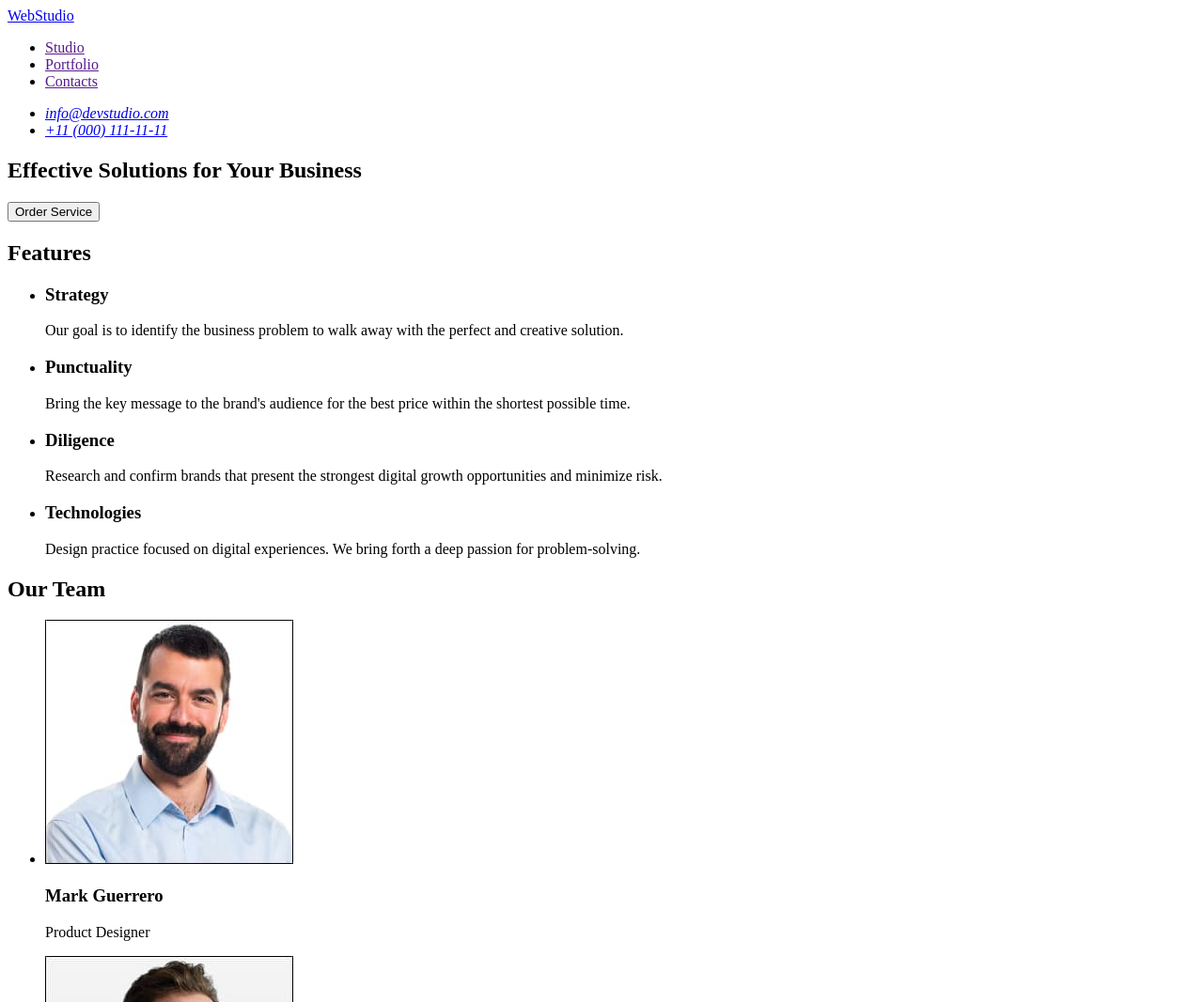
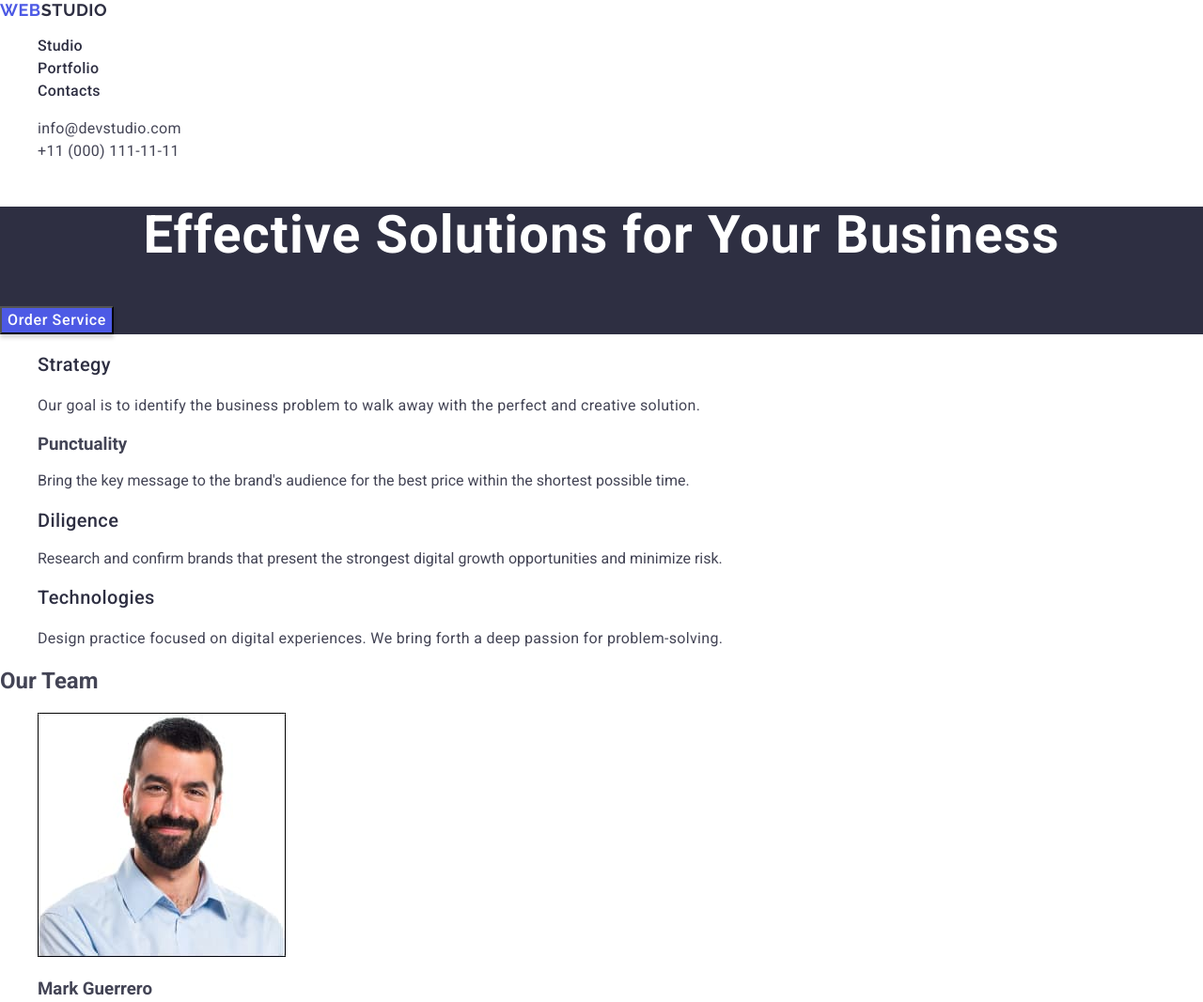
Before and after one commit to Yurii-Kit/goit-markup-hw-02, a plain HTML site: page index.html in a window 1280 px wide. Shown: the top 1067 px of the page at 94% size. Drawn offline with nearby package versions, Linux system fonts and the light colour scheme.

Commit message:
add portfolio section

```diff
--- /dev/null
+++ b/css/styles.css
@@ -0,0 +1,108 @@
+/*font-family: "Roboto", sans-serif;
+font-family: "Raleway", sans-serif; */
+body {
+  font-family: "Roboto", sans-serif;
+  color: #434455;
+  background-color: #fff;
+}
+ul,
+ol {
+  list-style-type: none;
+}
+a {
+  text-decoration: none;
+}
+.logo {
+  font-family: "Raleway", sans-serif;
+  font-weight: 700;
+  font-size: 18px;
+  line-height: 1.17;
+  letter-spacing: 0.03em;
+  text-transform: uppercase;
+  color: #4d5ae5;
+}
+.header-logo .logo-part {
+  color: #2e2f42;
+}
+.nav-link {
+  font-weight: 500;
+  font-size: 16px;
+  line-height: 1.5;
+  letter-spacing: 0.02em;
+  color: #2e2f42;
+}
+.nav-link:hover,
+.nav-link:focus {
+  color: #404bbf;
+}
+.contacts {
+  font-style: normal;
+}
+.contacts-link {
+  font-size: 16px;
+  line-height: 1.5;
+  letter-spacing: 0.02em;
+  color: #434455;
+}
+.contacts-link:hover,
+.contacts-link:focus {
+  color: #404bbf;
+}
+
+.footer-page {
+  background-color: #2e2f42;
+}
+.footer-logo .logo-part {
+  color: #f4f4fd;
+}
+.footer-page {
+  font-size: 16px;
+  line-height: 1.5;
+  letter-spacing: 0.02em;
+  color: #f4f4fd;
+}
+.footer-text {
+  line-height: 1.5;
+  letter-spacing: 0.02em;
+  color: #f4f4fd;
+}
+.section-hero {
+  background-color: #2e2f42;
+  color: #fff;
+}
+.hero-title {
+  font-weight: 700;
+  font-size: 56px;
+  line-height: 1.07143;
+  letter-spacing: 0.02em;
+  text-align: center;
+}
+.section-hero .hero-button {
+  box-shadow: 0 4px 4px 0 rgba(0, 0, 0, 0.15);
+  background: #4d5ae5;
+  font-weight: 500;
+  font-size: 16px;
+  line-height: 1.5;
+  letter-spacing: 0.04em;
+  color: #fff;
+}
+.section-hero .hero-button:hover,
+.section-hero .hero-button:focus {
+  box-shadow: 0 4px 4px 0 rgba(0, 0, 0, 0.15);
+  background: #404bbf;
+}
+
+.features-subtitle {
+  font-weight: 500;
+  font-size: 20px;
+  line-height: 1.2;
+  letter-spacing: 0.02em;
+  color: #2e2f42;
+}
+.features-text {
+  font-weight: 400;
+  font-size: 16px;
+  line-height: 1.5;
+  letter-spacing: 0.02em;
+  color: #434455;
+}
--- a/index.html
+++ b/index.html
@@ -4,59 +4,90 @@
     <meta charset="UTF-8" />
     <meta name="viewport" content="width=device-width, initial-scale=1.0" />
     <title>Web Studio</title>
+
+    <link
+      rel="stylesheet"
+      href="https://cdnjs.cloudflare.com/ajax/libs/modern-normalize/3.0.1/modern-normalize.min.css"
+      integrity="sha512-q6WgHqiHlKyOqslT/lgBgodhd03Wp4BEqKeW6nNtlOY4quzyG3VoQKFrieaCeSnuVseNKRGpGeDU3qPmabCANg=="
+      crossorigin="anonymous"
+      referrerpolicy="no-referrer"
+    />
+
+    <link rel="preconnect" href="https://fonts.googleapis.com" />
+    <link rel="preconnect" href="https://fonts.gstatic.com" crossorigin />
+    <link
+      href="https://fonts.googleapis.com/css2?family=Raleway:wght@700&family=Roboto:wght@400;500;700&display=swap"
+      rel="stylesheet"
+    />
+
+    <link rel="stylesheet" href="./css/styles.css" />
   </head>
   <body>
     <!-- header-->
-    <header>
-      <nav>
-        <a href="./index.html">WebStudio</a>
-        <ul>
-          <li><a href="">Studio</a></li>
-          <li><a href="">Portfolio</a></li>
-          <li><a href="">Contacts</a></li>
+    <header class="page-header">
+      <nav class="header-nav">
+        <a class="logo header-logo" href="./index.html"
+          >Web<span class="logo-part">Studio</span></a
+        >
+        <ul class="nav-list">
+          <li class="nav-item">
+            <a class="nav-link" href="./index.html">Studio</a>
+          </li>
+          <li class="nav-item"><a class="nav-link" href="">Portfolio</a></li>
+          <li class="nav-item"><a class="nav-link" href="">Contacts</a></li>
         </ul>
       </nav>
-      <address>
-        <ul>
-          <li><a href="mailto:info@devstudio.com">info@devstudio.com</a></li>
-          <li><a href="tel:+110001111111">+11 (000) 111-11-11</a></li>
+      <address class="contacts">
+        <ul class="contacts-list">
+          <li contact-item>
+            <a class="contacts-link" href="mailto:info@devstudio.com"
+              >info@devstudio.com</a
+            >
+          </li>
+          <li contact-item>
+            <a class="contacts-link" href="tel:+110001111111"
+              >+11 (000) 111-11-11</a
+            >
+          </li>
         </ul>
       </address>
     </header>
     <!--main-->
     <main>
-      <section>
-        <h1>Effective Solutions for Your Business</h1>
-        <button type="button">Order Service</button>
+      <!--section hero-->
+      <section class="section-hero">
+        <h1 class="hero-title">Effective Solutions for Your Business</h1>
+        <button class="hero-button" type="button">Order Service</button>
       </section>
 
-      <section>
-        <h2>Features</h2>
-        <ul>
-          <li>
-            <h3>Strategy</h3>
-            <p>
+      <!--section 1-->
+      <section class="features">
+        <h2 hidden class="features-title">Features</h2>
+        <ul class="features-list">
+          <li class="features-item">
+            <h3 class="features-subtitle">Strategy</h3>
+            <p class="features-text">
               Our goal is to identify the business problem to walk away with the
               perfect and creative solution.
             </p>
           </li>
-          <li>
-            <h3>Punctuality</h3>
-            <p>
+          <li class="features-item">
+            <h3 class="">Punctuality</h3>
+            <p class="">
               Bring the key message to the brand's audience for the best price
               within the shortest possible time.
             </p>
           </li>
-          <li>
-            <h3>Diligence</h3>
+          <li class="features-item">
+            <h3 class="features-subtitle">Diligence</h3>
             <p>
               Research and confirm brands that present the strongest digital
               growth opportunities and minimize risk.
             </p>
           </li>
-          <li>
-            <h3>Technologies</h3>
-            <p>
+          <li class="features-item">
+            <h3 class="features-subtitle">Technologies</h3>
+            <p class="features-text">
               Design practice focused on digital experiences. We bring forth a
               deep passion for problem-solving.
             </p>
@@ -64,13 +95,19 @@
         </ul>
       </section>
 
-      <section>
-        <h2>Our Team</h2>
-        <ul>
-          <li>
-            <img src="./images/Team1.jpg" alt="Team Card 1" width="264" />
-            <h3>Mark Guerrero</h3>
-            <p>Product Designer</p>
+      <!--section 2-->
+      <section class="team-section">
+        <h2 class="team-title">Our Team</h2>
+        <ul class="team-list">
+          <li class="team-item">
+            <img
+              class="team-img"
+              src="./images/Team1.jpg"
+              alt="Team Card 1"
+              width="264"
+            />
+            <h3 class="team-subtitle">Mark Guerrero</h3>
+            <p class="team text">Product Designer</p>
           </li>
           <li>
             <img src="./images/Team2.jpg" alt="Team Cadd 2" width="264" />
@@ -89,11 +126,58 @@
           </li>
         </ul>
       </section>
+      <!--section 3-->
+      <section class="portfolio">
+        <h2 class="portfolio-title">Our Portfolio</h2>
+        <ul class="portfolio-list">
+          <li class="portfolio-list-item">
+            <ul class="portfolio-sublist">
+              <li class="portfolio-card">
+                <img src="./images/fotos/Card1.jpg" alt="Banking app" />
+                <p>Banking App</p>
+                <p>App</p>
+              </li>
+              <li class="portfolio-card">
+                <img src="./images/fotos/Card2.jpg" alt="Cashless Payment" />
+                <p>Cashless Payment</p>
+                <p>Marketing</p>
+              </li>
+              <li class="Portfolio-card">
+                <img src="./images/fotos/Card3.jpg" alt="Meditation App" />
+                <p>Meditation App</p>
+                <p>App</p>
+              </li>
+            </ul>
+          </li>
+          <li class="portfolio-list-item">
+            <ul class="portfolio-sublist">
+              <li class="portfolio-card">
+                <img src="./images/fotos/Card4.jpg" alt="" />
+                <p>Taxi Service</p>
+                <p>Marketing</p>
+              </li>
+              <li class="portfolio-card">
+                <img src="./images/fotos/Card5.jpg" alt="" />
+                <p>Screen Illustrations</p>
+                <p>Design</p>
+              </li>
+              <li class="portfolio-card">
+                <img src="./images/fotos/Card6.jpg " alt="" />
+                <p>Online Courses</p>
+                <p>Marketing</p>
+              </li>
+            </ul>
+          </li>
+        </ul>
+      </section>
     </main>
+
     <!--Footer -->
-    <footer>
-      <a href="./index.html">WebStudio</a>
-      <p>
+    <footer class="footer-page">
+      <a class="logo footer-logo" href="./index.html"
+        >Web<span class="logo-part">Studio</span></a
+      >
+      <p class="footer-text">
         Increase the flow of customers and sales for your business with digital
         marketing & growth solutions.
       </p>
```
Also changed, not shown: images/fotos/Card1.jpg (added), images/fotos/Card2.jpg (added), images/fotos/Card3.jpg (added), images/fotos/Card4.jpg (added), images/fotos/Card5.jpg (added), images/fotos/Card6.jpg (added).
